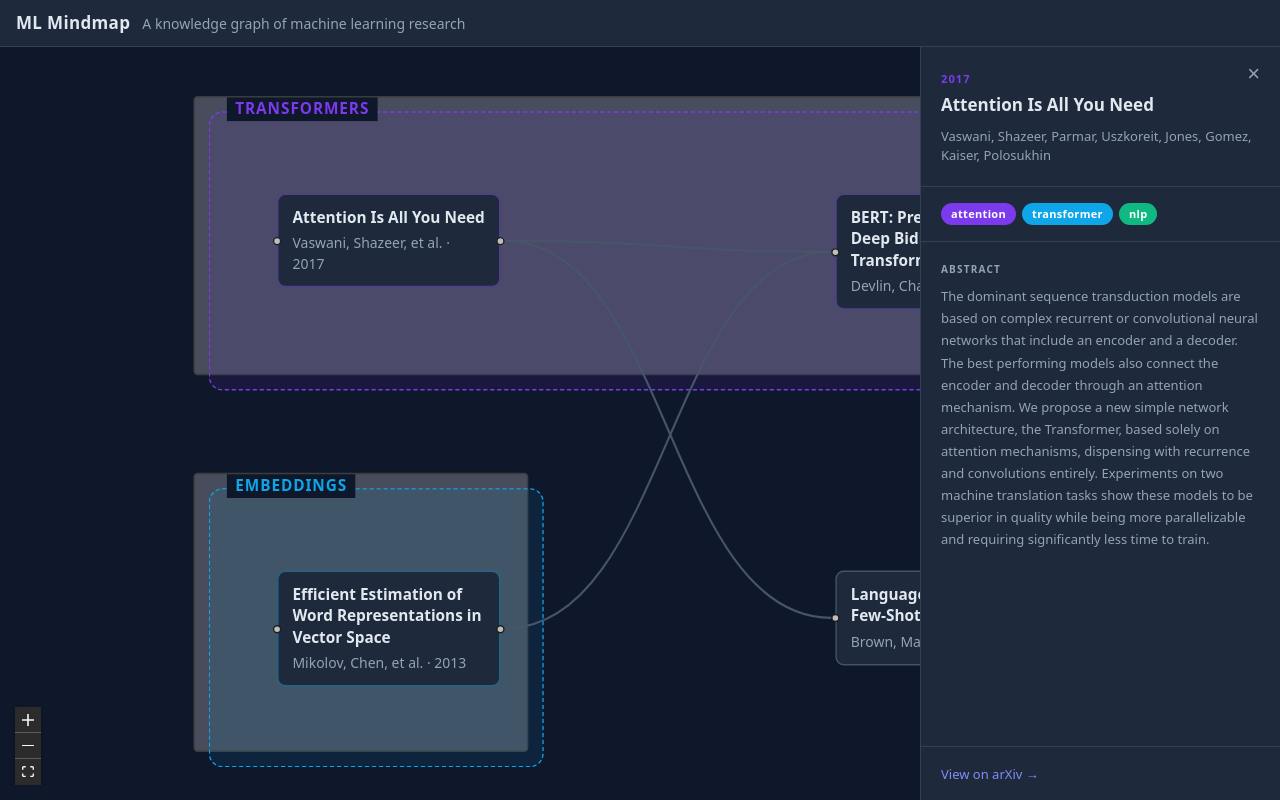
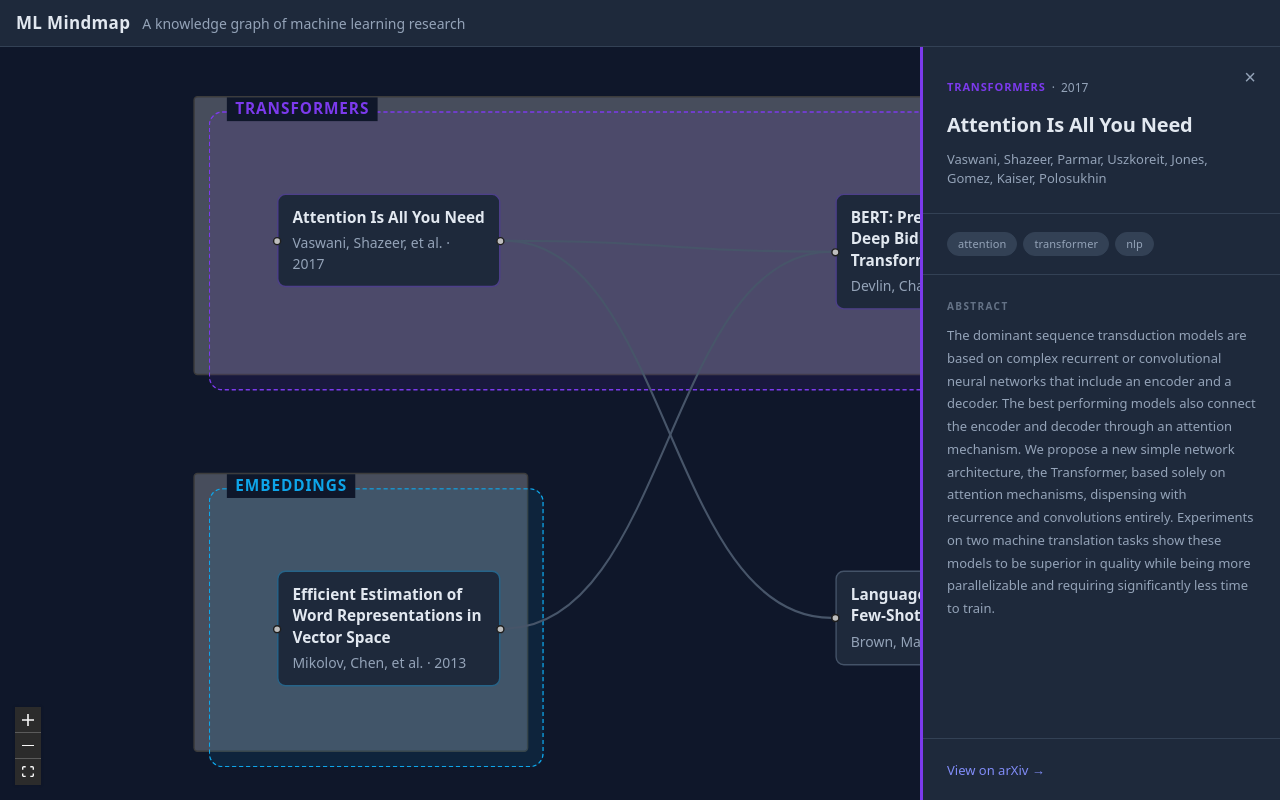
Before and after one commit to rpw1134/ml-mindmap, a React (Vite) app: page / in a window 1280 px wide. Both pictures are taken after a click on the element 277 px from the left and 240 px from the top of the page. Built offline with nearby package versions, Linux system fonts and the light colour scheme.

Commit message:
more visual tweaks

```diff
--- a/src/App.css
+++ b/src/App.css
@@ -106,30 +106,31 @@
   height: 100%;
   width: 360px;
   background: var(--bg-surface);
-  border-left: 1px solid var(--border);
+  /* Left stripe encodes group membership — single visual anchor for color */
+  border-left: 3px solid var(--panel-accent, var(--border));
   overflow-y: auto;
   z-index: 20;
   display: flex;
   flex-direction: column;
-  animation: slideIn 0.18s ease-out;
+  animation: slideIn 0.2s ease-out;
 }
 
 @keyframes slideIn {
-  from { transform: translateX(20px); opacity: 0; }
+  from { transform: translateX(16px); opacity: 0; }
   to   { transform: translateX(0);    opacity: 1; }
 }
 
 .info-panel__close {
   position: absolute;
-  top: 14px;
-  right: 14px;
+  top: 16px;
+  right: 16px;
   background: none;
   border: none;
   color: var(--text-muted);
-  font-size: 22px;
+  font-size: 20px;
   line-height: 1;
   cursor: pointer;
-  padding: 2px 6px;
+  padding: 4px 8px;
   border-radius: 4px;
   transition: color 0.1s, background 0.1s;
 }
@@ -139,30 +140,50 @@
   background: var(--bg-raised);
 }
 
-/* Identity block: year → title → authors, tightly grouped */
+/* ── Header: meta-row → title → authors ── */
+
 .info-panel__header {
-  padding: 24px 20px 20px;
+  padding: 32px 24px 24px;
   border-bottom: 1px solid var(--border);
+}
+
+/* Group label (colored) + year (neutral) on one compact line */
+.info-panel__meta-row {
   display: flex;
-  flex-direction: column;
-  gap: 0;
+  align-items: center;
+  gap: 6px;
+  margin-bottom: 14px;
+}
+
+.info-panel__group {
+  font-size: 11px;
+  font-weight: 700;
+  letter-spacing: 0.08em;
+  text-transform: uppercase;
+  color: var(--panel-accent, var(--text-muted));
+}
+
+/* Bullet separator only when group is present */
+.info-panel__group + .info-panel__year::before {
+  content: '·';
+  margin-right: 6px;
+  color: var(--text-muted);
 }
 
 .info-panel__year {
-  font-size: 11px;
-  font-weight: 700;
-  color: var(--accent);
-  letter-spacing: 0.1em;
-  text-transform: uppercase;
-  margin-bottom: 6px;
+  font-size: 12px;
+  color: var(--text-muted);
+  font-variant-numeric: tabular-nums;
 }
 
+/* Title is the hero — largest, most prominent element */
 .info-panel__title {
-  font-size: 17px;
-  font-weight: 600;
+  font-size: 20px;
+  font-weight: 700;
   color: var(--text);
-  line-height: 1.4;
-  margin: 0 0 10px;
+  line-height: 1.35;
+  margin: 0 0 12px;
+  letter-spacing: -0.01em;
 }
 
 .info-panel__authors {
@@ -171,63 +192,71 @@
   line-height: 1.5;
 }
 
-/* Tags row */
+/* ── Tags ── */
+
 .info-panel__tags {
   display: flex;
   flex-wrap: wrap;
   gap: 6px;
-  padding: 16px 20px;
+  padding: 18px 24px;
   border-bottom: 1px solid var(--border);
 }
 
 .info-panel__tag {
   font-size: 11px;
-  font-weight: 600;
+  font-weight: 500;
   padding: 3px 10px;
   border-radius: 100px;
-  color: #fff;
-  letter-spacing: 0.03em;
+  background: var(--bg-raised);
+  color: var(--text-muted);
+  border: 1px solid var(--border);
+  letter-spacing: 0.01em;
 }
 
-/* Labelled section (Abstract) */
+/* ── Abstract ── */
+
 .info-panel__section {
-  padding: 20px 20px 0;
+  padding: 24px 24px 0;
   display: flex;
   flex-direction: column;
-  gap: 8px;
+  gap: 10px;
 }
 
 .info-panel__section-label {
   font-size: 10px;
   font-weight: 700;
-  letter-spacing: 0.12em;
+  letter-spacing: 0.14em;
   text-transform: uppercase;
   color: var(--text-muted);
+  opacity: 0.6;
 }
 
 .info-panel__abstract {
   font-size: 13px;
   color: var(--text-muted);
-  line-height: 1.7;
+  line-height: 1.75;
   margin: 0;
 }
 
-/* Footer: arXiv link pinned to bottom */
+/* ── Footer ── */
+
 .info-panel__footer {
   margin-top: auto;
-  padding: 16px 20px;
+  padding: 20px 24px;
   border-top: 1px solid var(--border);
 }
 
 .info-panel__link {
   display: inline-flex;
   align-items: center;
+  gap: 4px;
   font-size: 13px;
   font-weight: 500;
   color: #818cf8;
   text-decoration: none;
+  transition: color 0.1s;
 }
 
 .info-panel__link:hover {
-  text-decoration: underline;
+  color: #a5b4fc;
 }
--- a/src/components/InfoPanel.tsx
+++ b/src/components/InfoPanel.tsx
@@ -1,6 +1,6 @@
 import { useEffect } from 'react';
 import type { Paper } from '../types';
-import { getTagColor } from '../utils/tagColors';
+import mindmapData from '../data/mindmap';
 
 interface InfoPanelProps {
   paper: Paper | null;
@@ -19,42 +19,48 @@ export default function InfoPanel({ paper, onClose }: InfoPanelProps) {
   if (!paper) return null;
 
   const arXivUrl = paper.url ?? (paper.arxivId ? `https://arxiv.org/abs/${paper.arxivId}` : null);
+  const parentGroup = paper.parentGroup
+    ? (mindmapData.groups ?? []).find((g) => g.id === paper.parentGroup)
+    : null;
 
   return (
-    <div className="info-panel" role="dialog" aria-label="Paper details">
+    <div
+      className="info-panel"
+      style={{ '--panel-accent': parentGroup?.color ?? 'var(--border)' } as React.CSSProperties}
+      role="dialog"
+      aria-label="Paper details"
+    >
       <button className="info-panel__close" onClick={onClose} aria-label="Close">
         ×
       </button>
 
-      {/* Identity block — year, title, authors are one tightly-grouped unit */}
       <div className="info-panel__header">
-        <div className="info-panel__year">{paper.year}</div>
+        {/* Compact metadata line: group (colored) · year (neutral) */}
+        <div className="info-panel__meta-row">
+          {parentGroup && (
+            <span className="info-panel__group">{parentGroup.label}</span>
+          )}
+          <span className="info-panel__year">{paper.year}</span>
+        </div>
+
+        {/* Title is the hero */}
         <h2 className="info-panel__title">{paper.title}</h2>
         <div className="info-panel__authors">{paper.authors.join(', ')}</div>
       </div>
 
-      {/* Tags sit in their own row, separated by the header's bottom border */}
       {paper.tags && paper.tags.length > 0 && (
         <div className="info-panel__tags">
           {paper.tags.map((tag) => (
-            <span
-              key={tag}
-              className="info-panel__tag"
-              style={{ backgroundColor: getTagColor(tag) }}
-            >
-              {tag}
-            </span>
+            <span key={tag} className="info-panel__tag">{tag}</span>
           ))}
         </div>
       )}
 
-      {/* Abstract as a labelled section */}
       <div className="info-panel__section">
         <div className="info-panel__section-label">Abstract</div>
         <p className="info-panel__abstract">{paper.abstract}</p>
       </div>
 
-      {/* Footer link pushed to bottom */}
       {arXivUrl && (
         <div className="info-panel__footer">
           <a
```
Also changed, not shown: 1 other file (tests, documents, lock files or other folders).
